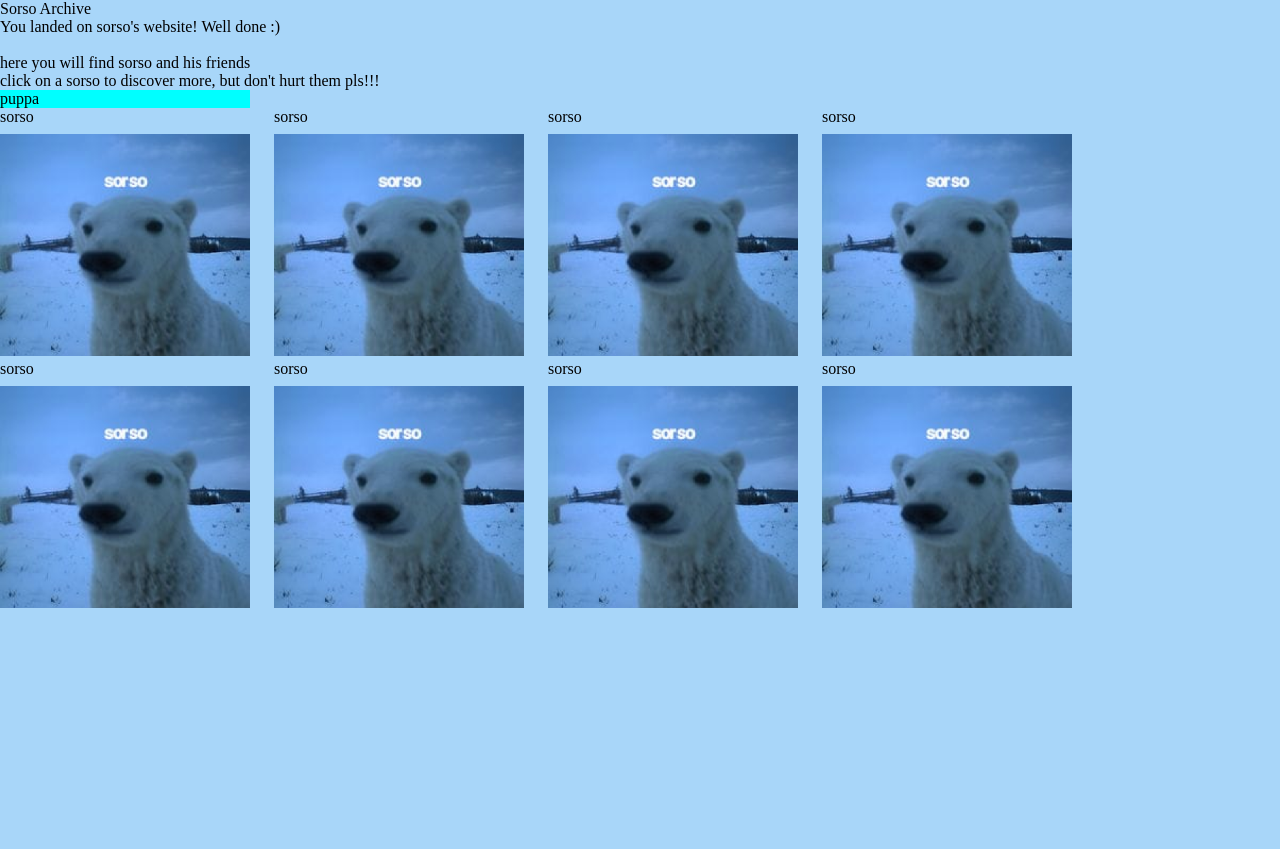
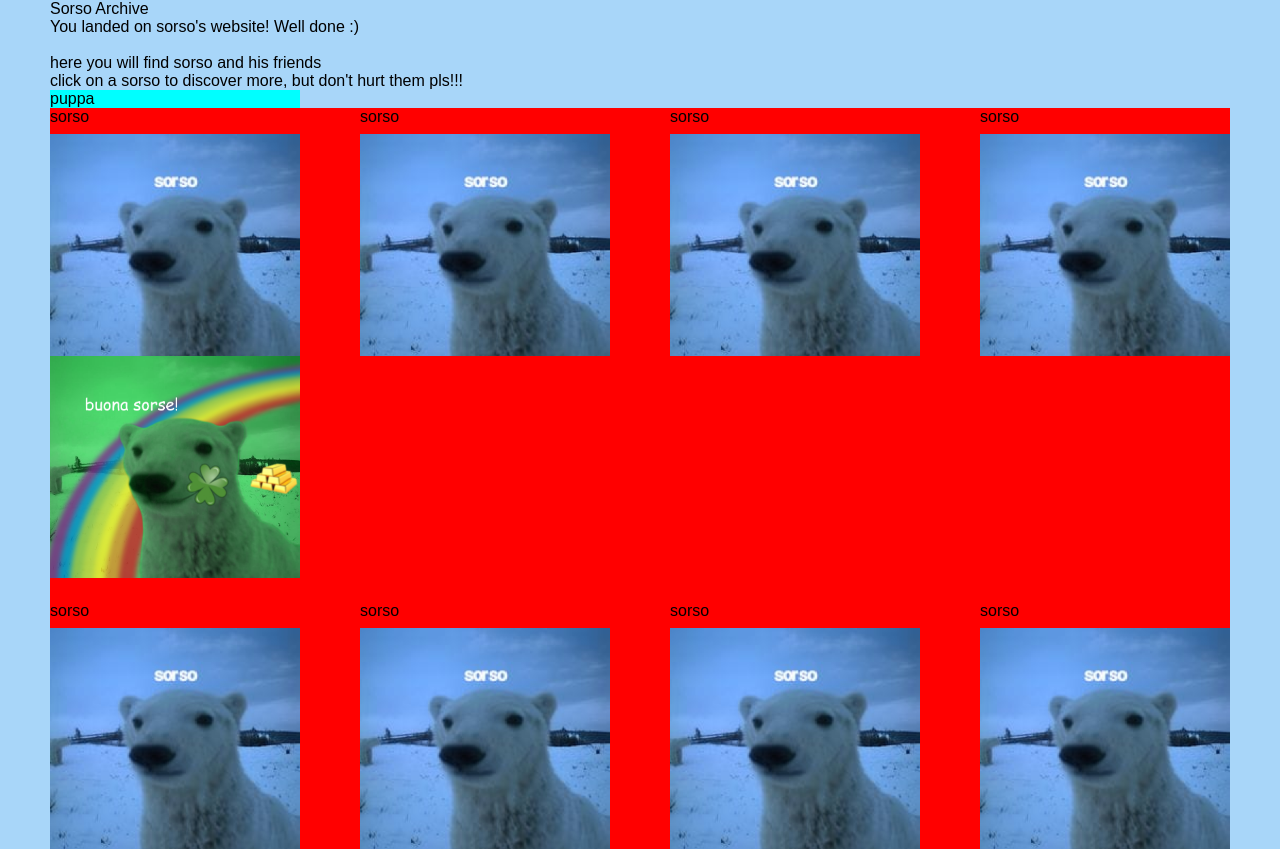
Before and after one commit to livlerat/sorso-archive, a plain HTML site: page index.html in a window 1280 px wide. Before the commit the page ends 800 px from the top, so only its background shows below. Drawn offline with Linux system fonts and the light colour scheme.

Commit message:
altre prove responsive flexbox

```diff
--- a/assets/style.css
+++ b/assets/style.css
@@ -1,43 +1,3 @@
-
-
-
-
-html {
-    background-color: rgb(168, 214, 249);
-     font-family: "Arial", sans-serif;
-}
-
-body {
-  margin: 0 50px 0 50px; /* Applica 20 pixel di margine su tutti i lati */
-}
-
-#set div{
-  background-color: aqua;
-  width:250px;
-  height: 100%;
-
-
-}
-
-.foto-sorso {
-  width: 250px;
-}
-
-.box {
-  display: inline-block;  /* boxes sit next to each other */
-  width: 270px;
-  /*padding: 10px;*/          /* space between content and border */
-  /* border: 1px solid #ff2d2d;*/ /* the edge of the box */
-  /*margin: 15px;            /* space outside the border, between boxes */
-  vertical-align: top;    /* aligns boxes at the top */
-  box-sizing: border-box; /* width includes padding and border */
-  }
-
-.box h3 {
-  margin: 0 0 8px 0;      /* a little space above the title */
-  text-align: left;
-}
-
 
 
 html, body, div, span, applet, object, iframe,
@@ -60,3 +20,106 @@ time, mark, audio, video {
   font: inherit;
   vertical-align: baseline;
 }
+
+
+html {
+    background-color: rgb(168, 214, 249);
+     font-family: "Arial", sans-serif;
+}
+
+body {
+  margin: 0 50px 0 50px; /* Applica 20 pixel di margine su tutti i lati */
+}
+
+#set div{
+  background-color: aqua;
+  width:250px;
+  height: 100%;
+
+
+}
+
+
+
+.foto-sorso {
+  width: 250px;
+  display: block;
+}
+
+.hover-sorso {
+  width: 250px;
+}
+
+.foto-sorso:hover .hover-sorso {
+  /*opacity: 1;*/
+  color:brown
+}
+
+.foto-sorso .hover-sorso {
+  position: absolute;
+  top: 0;
+  left: 0;
+  height: 100%;
+  object-fit: cover;
+  opacity: 0;
+  transition: opacity 0.3s;
+}
+
+#lucky:hover {
+  width: 250px;
+}
+
+
+/* vecchio
+.box {
+  display: inline-block;       boxes sit next to each other
+  width: 270px;
+  padding: 10px;               space between content and border
+   border: 1px solid #ff2d2d   the edge of the box
+  margin: 15px;                space outside the border, between boxes
+  vertical-align: top;         aligns boxes at the top
+  box-sizing: border-box;      width includes padding and border
+  }
+*/
+
+
+
+.box h3 {
+  margin: 0 0 8px 0;      /* a little space above the title */
+  text-align: left;
+  position: relative;
+}
+
+.container {
+  display: flex;
+  flex-wrap: wrap;
+  gap: 20px;
+  /*justify-content: center;*/
+  justify-content: space-between;
+  /*align-content: flex-start; */
+  align-content: space-between;
+}
+
+@media (min-width: 576px) {
+  .container {
+    background-color: green;
+  }
+}
+
+  @media (min-width: 768px) {
+  .container {
+    background-color: blueviolet;
+  }
+}
+
+  @media (min-width: 992px) {
+  .container {
+      background-color: orange;
+  }
+}
+
+  @media (min-width: 1200px) {
+  .container {
+      background-color: red;
+  }
+}
--- a/index.html
+++ b/index.html
@@ -29,10 +29,11 @@
 
             </section>
 
-
-                <div class="box">
+            <div class="container">
+                <div id=lucky class="box">
                     <h3>sorso</h3>
                     <img class="foto-sorso" src="img/sorso.png" alt="sorso">
+                    <img class="hover-sorso" src="img/lucky-sorso.png" alt="lucky-sorso">
                 </div>
 
                 <div class="box">
@@ -69,6 +70,7 @@
                      <h3>sorso</h3>
                      <img class="foto-sorso" src="img/sorso.png" alt="sorso">
                 </div>
+            </div> <!-- fine della classe container-->
 
 
         </main>
```
Also changed, not shown: 1 other file.
